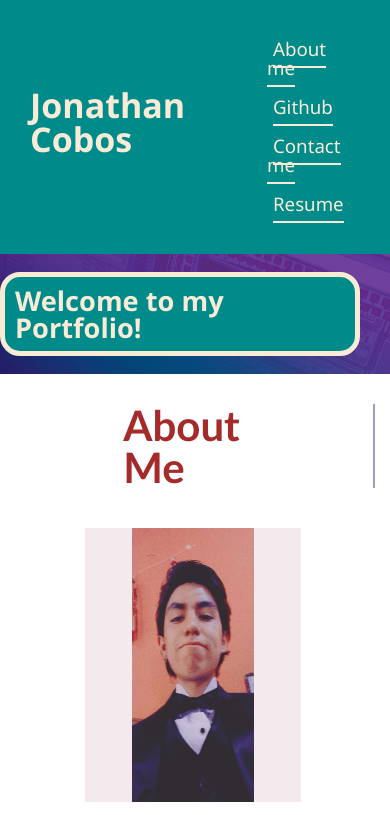
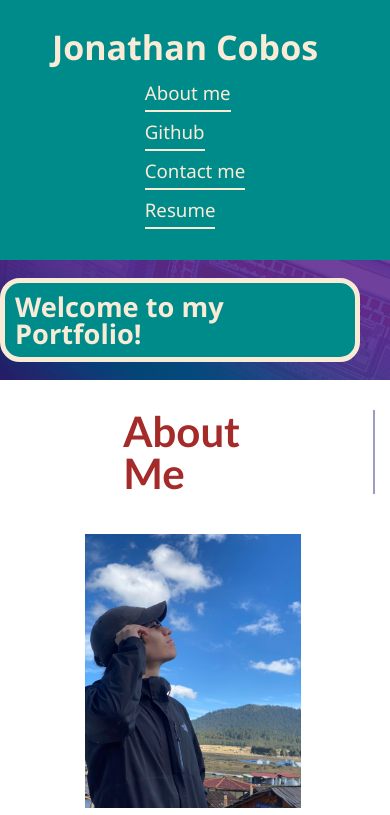
Before and after one commit to jonathAnC0bosR/Challenge_Module_2, a plain HTML site: page index.html in a window 390 px wide. Shown: the top 815 px of the page. Drawn offline with Linux system fonts and the light colour scheme; files whose address does not match are found by name.

Commit message:
Updated profile-photo

```diff
--- a/assets/style.css
+++ b/assets/style.css
@@ -244,6 +244,7 @@ nav.footer ul a:hover {
     header {
         display: flex;
         justify-content: center;
+        flex-wrap: wrap;
     }
 
     header h1 {
--- a/index.html
+++ b/index.html
@@ -41,7 +41,7 @@
                     on the nav bar. Thanks for visiting!
                 </p>
                 <div class="profile-photo">
-                    <img src="./assets/Images/Profile-phtoto.jpg" alt="Prof">
+                    <img src="./assets/Images/Profile-photo.jpg" alt="Prof">
                 </div>
             </div>
             <div class="grid-item" id="left-side">
```
Also changed, not shown: assets/Images/Profile-photo.jpg (added), assets/Images/Profile-phtoto.jpg (deleted).
